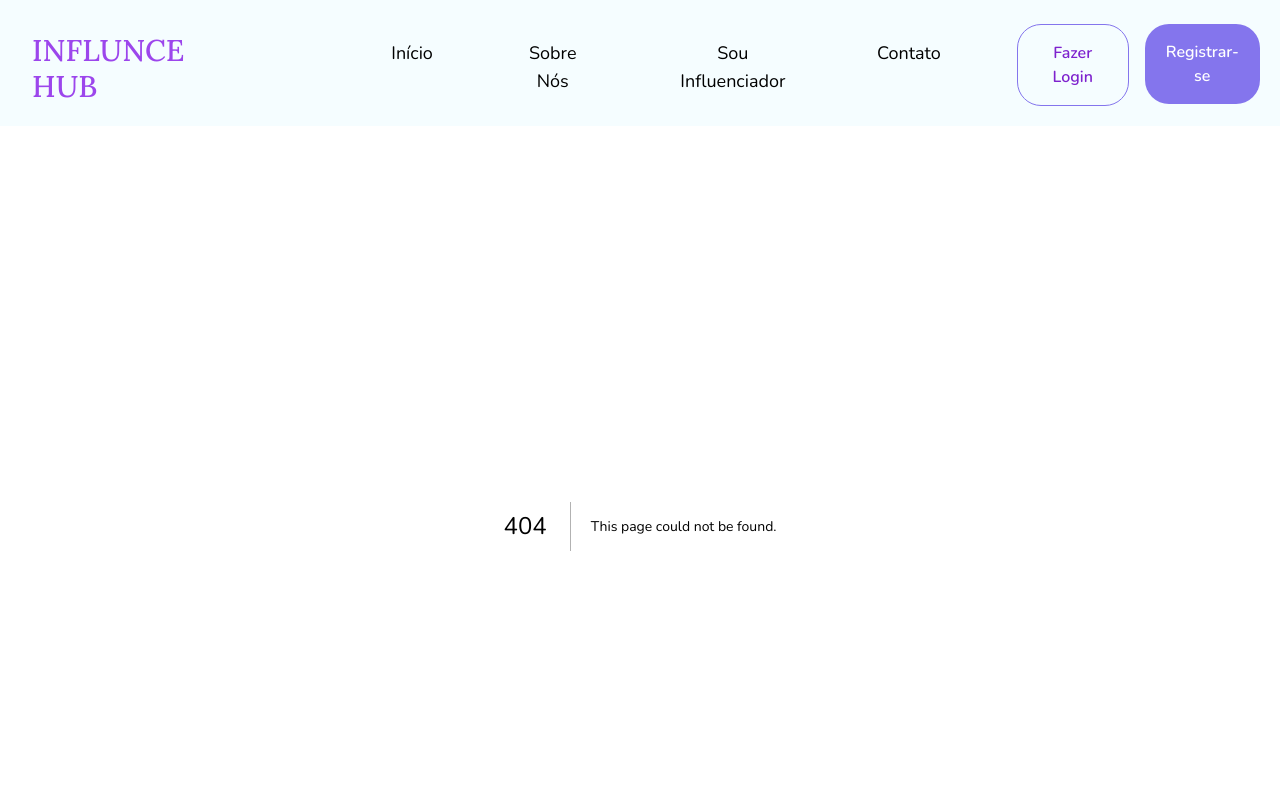
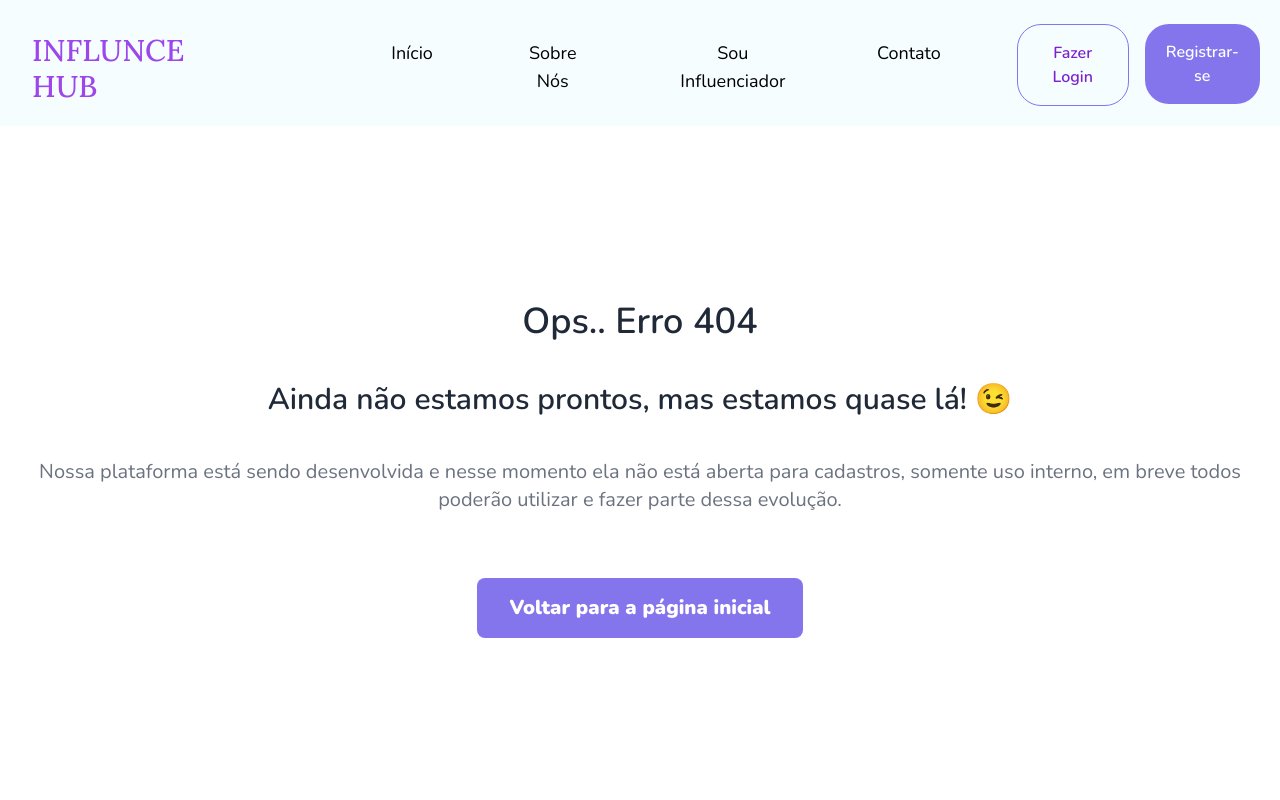
Before and after one commit to Rafael-Souza-97/landing-page, a Next.js app in the folder front-end/: page /login in a window 1280 px wide. Before the commit this address had no page. Shown: the top 800 px of the page. Built offline with nearby package versions, Linux system fonts and the light colour scheme.

Commit message:
feat: login page and inconstruction component

```diff
--- /dev/null
+++ b/front-end/src/app/login/page.tsx
@@ -0,0 +1,12 @@
+'use client';
+import InConstruction from '@/components/InConstruction';
+
+const Login = () => {
+  return (
+    <>
+      <InConstruction />
+    </>
+  );
+};
+
+export default Login;
--- /dev/null
+++ b/front-end/src/components/InConstruction.tsx
@@ -0,0 +1,31 @@
+import React from 'react';
+import Link from 'next/link';
+
+const InConstruction = () => {
+  return (
+    <section className="flex flex-col items-center justify-center h-full py-44">
+      <div className="w-full max-w-screen-2xl mx-auto mb-10">
+        <div className="flex flex-col items-center justify-center text-center">
+          <h1 className="mb-10 text-4xl font-semibold text-gray-800">Ops.. Erro 404</h1>
+          <h1 className="mb-10 text-3xl font-semibold text-gray-800">Ainda não estamos prontos, mas estamos quase lá! 😉</h1>
+          <p className="text-xl mb-12 text-gray-500">
+            Nossa plataforma está sendo desenvolvida e nesse momento ela não está aberta para cadastros, somente uso interno, em breve todos poderão utilizar e fazer parte dessa evolução.
+          </p>
+        </div>
+
+        <div className="flex justify-center mt-4">
+          <Link href="/">
+            <button
+              type="button"
+              className="bg-primary hover:bg-purple-700 text-white font-bold text-xl py-4 px-8 rounded-lg md:w-auto"
+            >
+              Voltar para a página inicial
+            </button>
+          </Link>
+        </div>
+      </div>
+    </section>
+  );
+};
+
+export default InConstruction;
```
